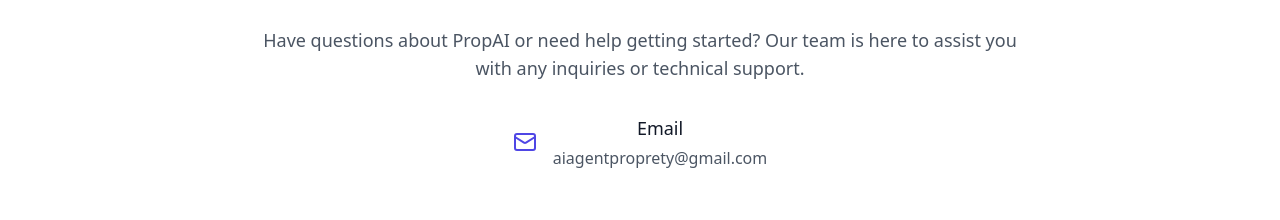
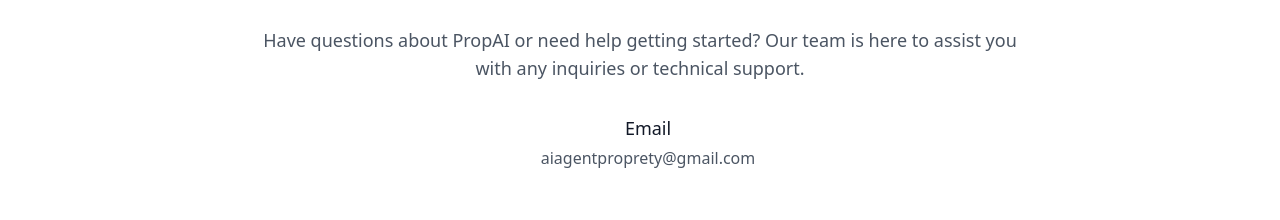
Before and after one commit to ethanbenarroch/aiagentprop, a React (Vite) app: page / in a window 1280 px wide. Shown: the part 5060-5280 px from the top of the page. Built offline with nearby package versions, Linux system fonts and the light colour scheme.

Commit message:
Update Contact.tsx

```diff
--- a/src/sections/Contact.tsx
+++ b/src/sections/Contact.tsx
@@ -22,9 +22,6 @@ const Contact = () => {
 
               <div className="space-y-6">
                 <div className="flex items-center justify-center"> {/* Centering this div */}
-                  <div className="flex-shrink-0">
-                    <Mail className="h-6 w-6 text-indigo-600" />
-                  </div>
                   <div className="ml-4">
                     <h3 className="text-lg font-medium text-gray-900">Email</h3>
                     <p className="mt-1 text-gray-600">
```
